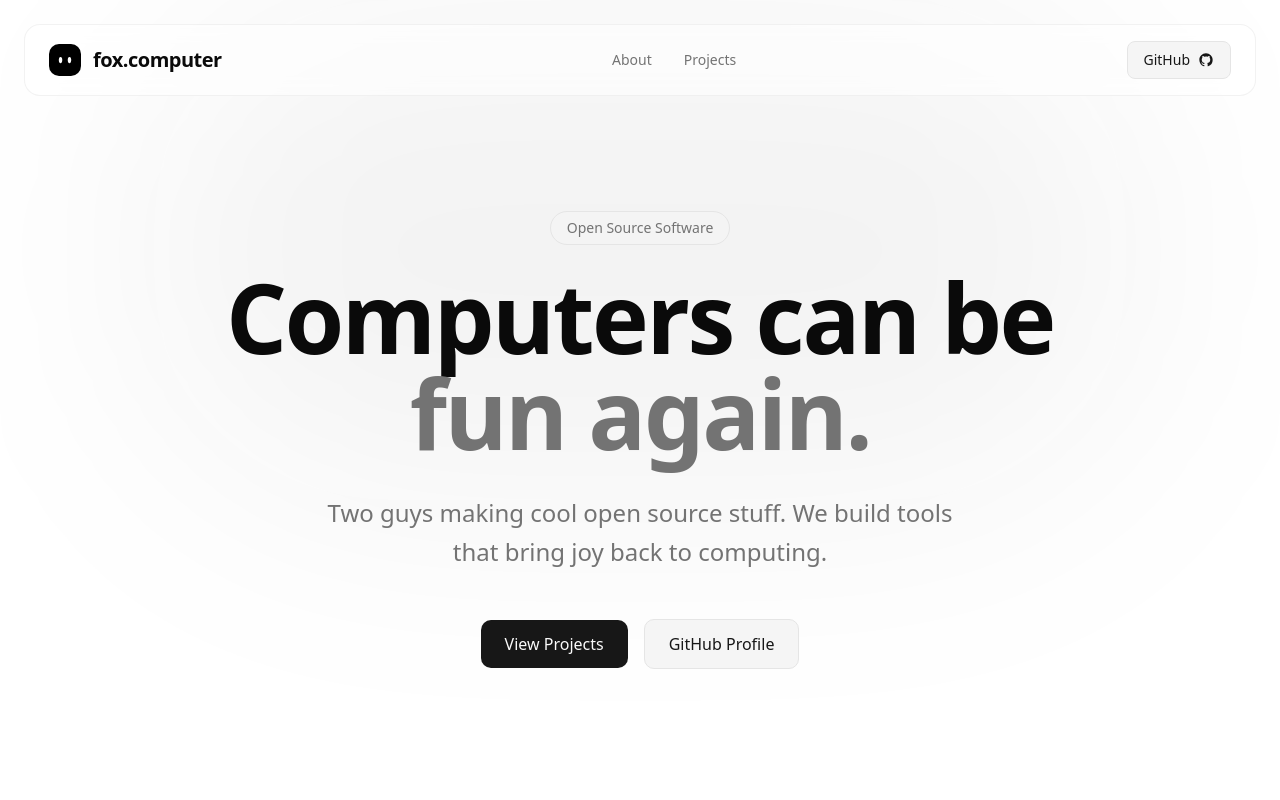
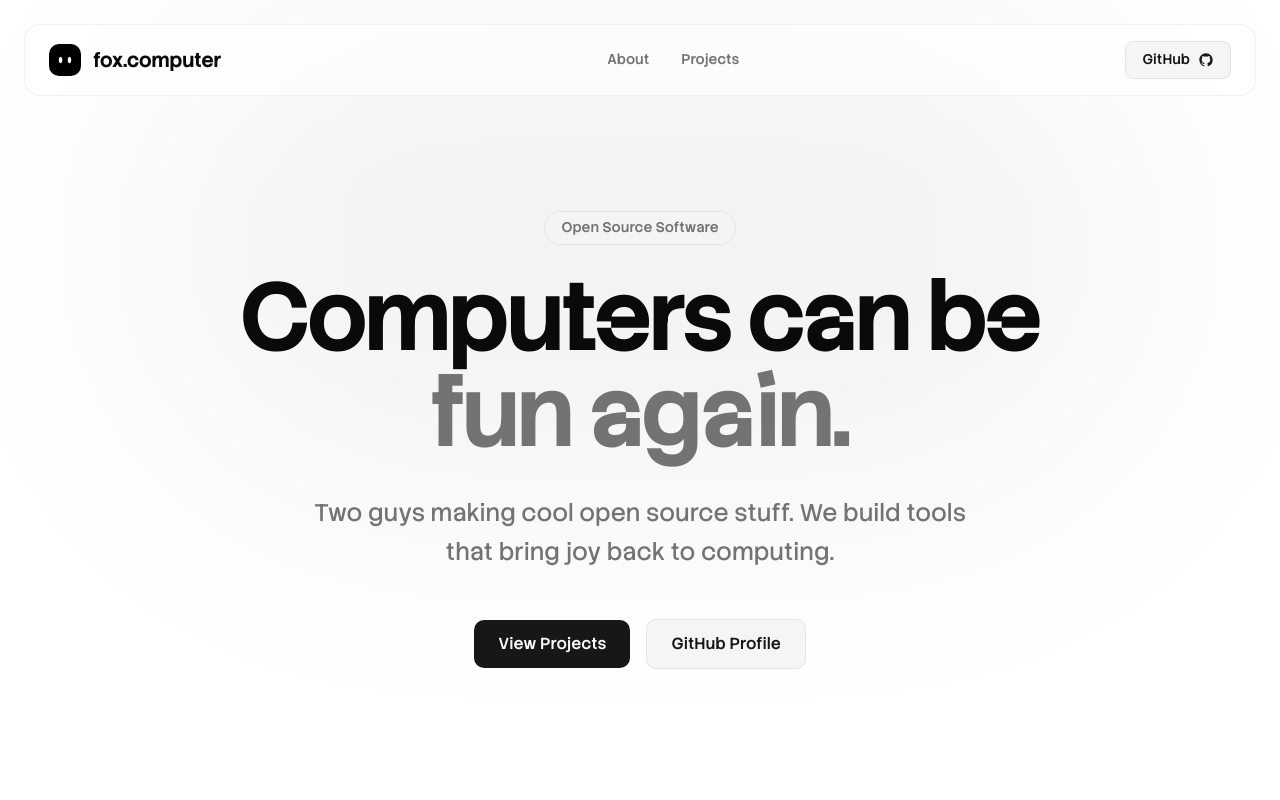
Before and after one commit to foxcomputer/www, a React (Vite) app: page / in a window 1280 px wide. Shown: the top 800 px of the page. Built offline with nearby package versions, Linux system fonts and the light colour scheme.

Commit message:
feat: Add and apply Stack Sans font families for typography.

```diff
--- a/src/index.css
+++ b/src/index.css
@@ -1,3 +1,114 @@
+/* Stack Sans Fonts */
+/* Stack Sans Text - Body/Normal Text */
+@font-face {
+  font-family: "Stack Sans Text";
+  src: url("/fonts/Stack_Sans_Text/StackSansText-Regular.woff2") format("woff2"),
+    url("/fonts/Stack_Sans_Text/StackSansText-Regular.woff") format("woff");
+  font-weight: 400;
+  font-style: normal;
+}
+
+@font-face {
+  font-family: "Stack Sans Text";
+  src: url("/fonts/Stack_Sans_Text/StackSansText-Medium.woff2") format("woff2"),
+    url("/fonts/Stack_Sans_Text/StackSansText-Medium.woff") format("woff");
+  font-weight: 500;
+  font-style: normal;
+}
+
+@font-face {
+  font-family: "Stack Sans Text";
+  src: url("/fonts/Stack_Sans_Text/StackSansText-SemiBold.woff2")
+      format("woff2"),
+    url("/fonts/Stack_Sans_Text/StackSansText-SemiBold.woff") format("woff");
+  font-weight: 600;
+  font-style: normal;
+}
+
+@font-face {
+  font-family: "Stack Sans Text";
+  src: url("/fonts/Stack_Sans_Text/StackSansText-Bold.woff2") format("woff2"),
+    url("/fonts/Stack_Sans_Text/StackSansText-Bold.woff") format("woff");
+  font-weight: 700;
+  font-style: normal;
+}
+
+/* Stack Sans Headline - H3 to H6 */
+@font-face {
+  font-family: "Stack Sans Headline";
+  src: url("/fonts/Stack_Sans_Headline/StackSansHeadline-Regular.woff2")
+      format("woff2"),
+    url("/fonts/Stack_Sans_Headline/StackSansHeadline-Regular.woff")
+      format("woff");
+  font-weight: 400;
+  font-style: normal;
+}
+
+@font-face {
+  font-family: "Stack Sans Headline";
+  src: url("/fonts/Stack_Sans_Headline/StackSansHeadline-Medium.woff2")
+      format("woff2"),
+    url("/fonts/Stack_Sans_Headline/StackSansHeadline-Medium.woff")
+      format("woff");
+  font-weight: 500;
+  font-style: normal;
+}
+
+@font-face {
+  font-family: "Stack Sans Headline";
+  src: url("/fonts/Stack_Sans_Headline/StackSansHeadline-SemiBold.woff2")
+      format("woff2"),
+    url("/fonts/Stack_Sans_Headline/StackSansHeadline-SemiBold.woff")
+      format("woff");
+  font-weight: 600;
+  font-style: normal;
+}
+
+@font-face {
+  font-family: "Stack Sans Headline";
+  src: url("/fonts/Stack_Sans_Headline/StackSansHeadline-Bold.woff2")
+      format("woff2"),
+    url("/fonts/Stack_Sans_Headline/StackSansHeadline-Bold.woff") format("woff");
+  font-weight: 700;
+  font-style: normal;
+}
+
+/* Stack Sans Notch - Hero, H1, H2 */
+@font-face {
+  font-family: "Stack Sans Notch";
+  src: url("/fonts/Stack_Sans_Notch/StackSansNotch-Regular.woff2")
+      format("woff2"),
+    url("/fonts/Stack_Sans_Notch/StackSansNotch-Regular.woff") format("woff");
+  font-weight: 400;
+  font-style: normal;
+}
+
+@font-face {
+  font-family: "Stack Sans Notch";
+  src: url("/fonts/Stack_Sans_Notch/StackSansNotch-Medium.woff2")
+      format("woff2"),
+    url("/fonts/Stack_Sans_Notch/StackSansNotch-Medium.woff") format("woff");
+  font-weight: 500;
+  font-style: normal;
+}
+
+@font-face {
+  font-family: "Stack Sans Notch";
+  src: url("/fonts/Stack_Sans_Notch/StackSansNotch-SemiBold.woff2")
+      format("woff2"),
+    url("/fonts/Stack_Sans_Notch/StackSansNotch-SemiBold.woff") format("woff");
+  font-weight: 600;
+  font-style: normal;
+}
+
+@font-face {
+  font-family: "Stack Sans Notch";
+  src: url("/fonts/Stack_Sans_Notch/StackSansNotch-Bold.woff2") format("woff2"),
+    url("/fonts/Stack_Sans_Notch/StackSansNotch-Bold.woff") format("woff");
+  font-weight: 700;
+  font-style: normal;
+}
+
 @import "tailwindcss";
 @import "tw-animate-css";
 
@@ -113,8 +224,25 @@
 @layer base {
   * {
     @apply border-border outline-ring/50;
+    font-family: 'Stack Sans Text', system-ui, -apple-system, sans-serif;
   }
+
   body {
     @apply bg-background text-foreground;
   }
+
+  /* Hero and large headings - Stack Sans Notch */
+  h1, h2 {
+    font-family: 'Stack Sans Notch', system-ui, -apple-system, sans-serif;
+  }
+
+  /* Medium headings - Stack Sans Headline */
+  h3, h4, h5, h6 {
+    font-family: 'Stack Sans Headline', system-ui, -apple-system, sans-serif;
+  }
+
+  /* Ensure links, spans, and other text elements use Stack Sans Text */
+  a, span, p, div, button, input, textarea, select {
+    font-family: inherit;
+  }
 }
```
